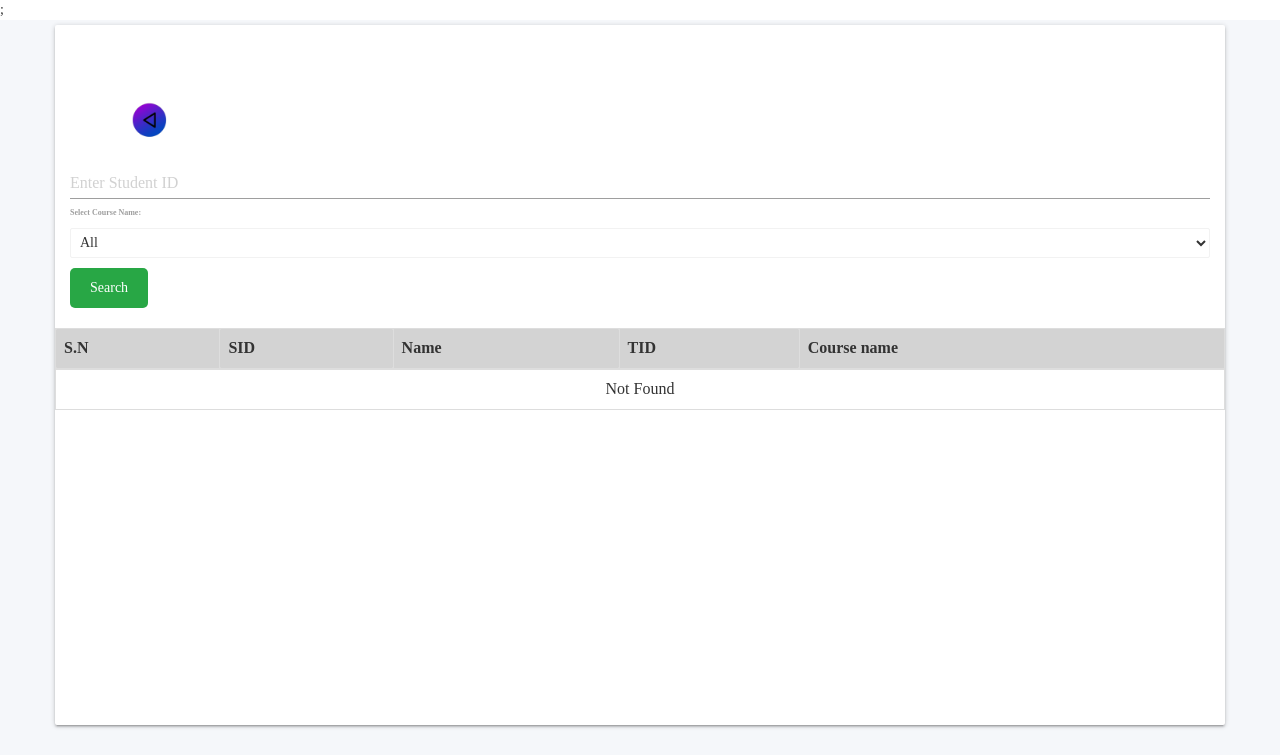
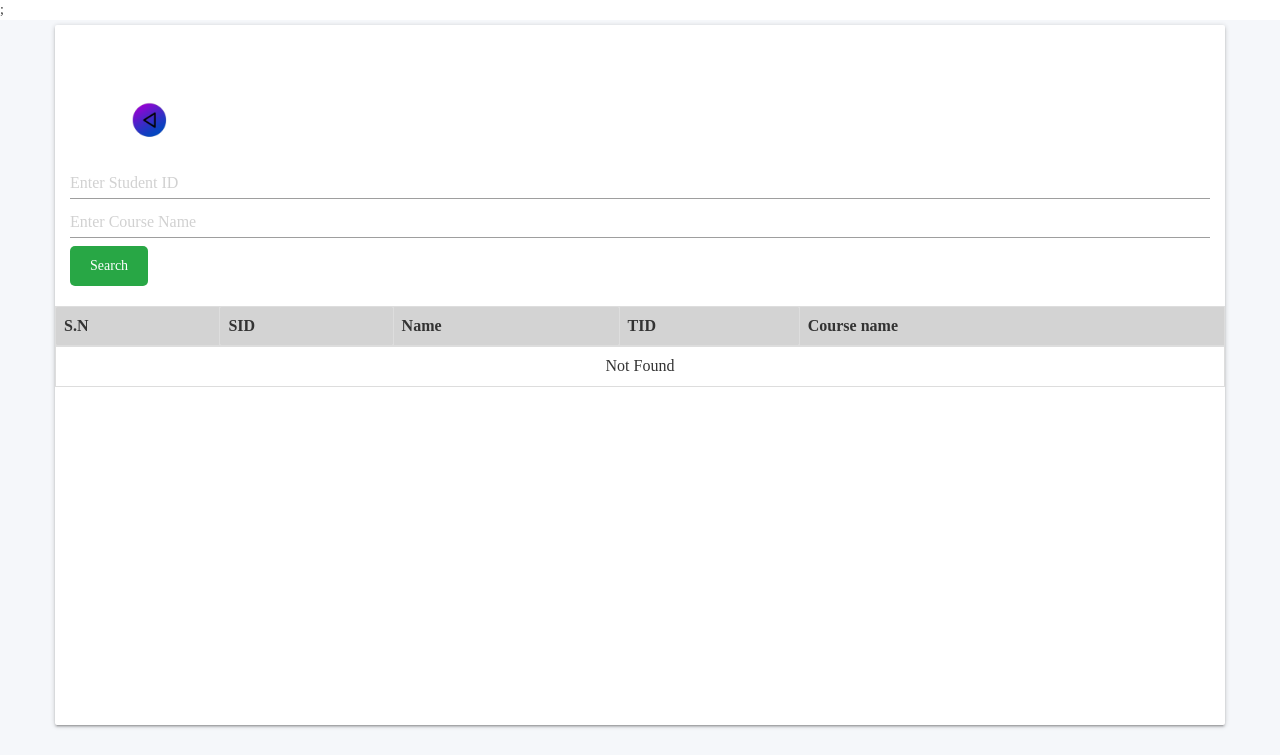
Before and after one commit to Niveditha-02/collegeplacement, a PHP site: page /rview.php in a window 1280 px wide. Shown: the part 89-844 px from the top of the page. Run offline with PHP 8.4, Linux system fonts and the light colour scheme; data that the repository does not hold is empty.

Commit message:
Update rview.php

```diff
--- a/rview.php
+++ b/rview.php
@@ -67,15 +67,16 @@ label, select, input {
                             <form method="POST" action="">
 <!--                                 <label for="student_id">Search by Student ID:</label> -->
                                 <input type="text" id="sid" name="sid" placeholder="Enter Student ID">
+                               <input type="text" id="coursename" name="coursename" placeholder="Enter Course Name">
 
-                                <label for="coursename">Select Course Name:</label>
+<!--                                 <label for="coursename">Select Course Name:</label>
                                 <select id="coursename" name="coursename">
                                     <option value="">All</option>
                                     <option value="CSE">CSE</option>
                                     <option value="ECE">ECE</option>
-                                    <option value="ME">ME</option>
+                                    <option value="ME">ME</option> -->
                                     <!-- Add other branches as needed -->
-                                </select>
+<!--                                 </select> -->
                                 <button type="submit">Search</button>
                             </form>
                         </div>
@@ -105,7 +106,7 @@ label, select, input {
                                 if (!empty($sid)) {
                                     $query = "SELECT * FROM register WHERE sid = '$sid'";
                                 } elseif (!empty($coursename)) {
-                                    $query = "SELECT * FROM training WHERE coursename = '$coursename'";
+                                    $query = "SELECT * FROM register WHERE coursename = '$coursename'";
                                 } else {
                                     $query = "SELECT * FROM register";
                                 }
```
